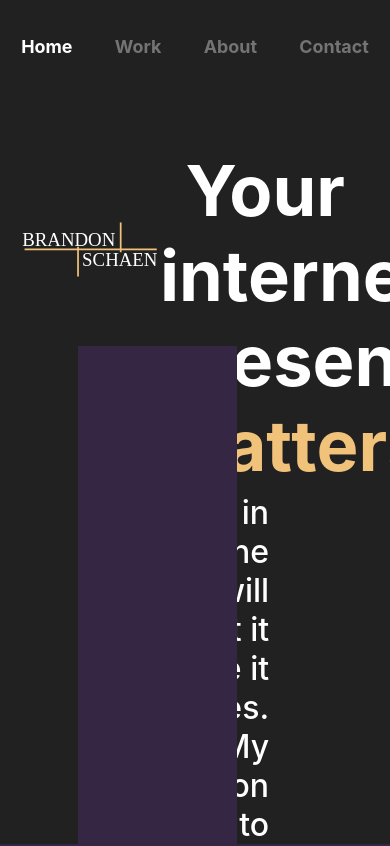
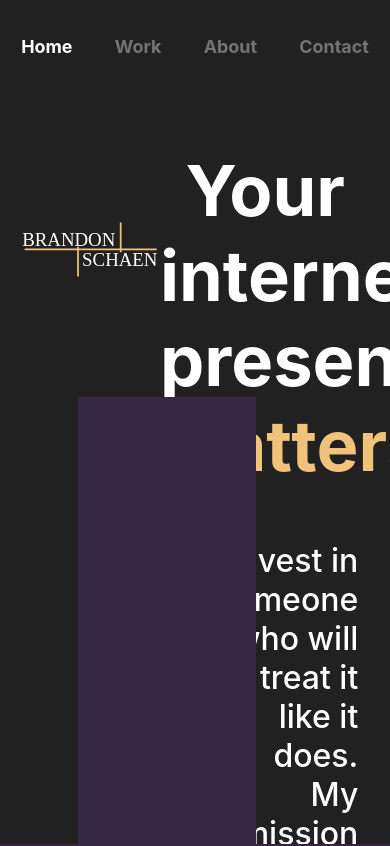
Before and after one commit to SonniSonni/Brandon-Portfolio, a React (Create React App) app in the folder client/: page / in a window 390 px wide. Shown: the top 846 px of the page. Built offline with nearby package versions, Linux system fonts and the light colour scheme.

Commit message:
Restructured landing page to make it responsive

```diff
--- a/client/src/components/LandingPage/LandingPage.css
+++ b/client/src/components/LandingPage/LandingPage.css
@@ -21,12 +21,15 @@
   scroll-snap-align: start;
 }
 .landing-stripe{
-  position: absolute;
+  position: relative;
   height: 60%;
   left: 20%;
   animation: slidestripeup 1s ease-in-out forwards .1s;
   bottom: -150%;
   z-index: 1;
+}
+.bottom-landing{
+  display: flex;
 }
 .logo-title{
   display: flex;
--- a/client/src/components/LandingPage/LandingPage.js
+++ b/client/src/components/LandingPage/LandingPage.js
@@ -15,11 +15,15 @@ const LandingPage = () => {
       {/* <StyledLogo className="landing-logo"/> */}
       <h1 className="landing-title">Your internet presence <br /><span className="matters">Matters</span></h1>
     </div>
-    <div className="desc-btn">
-      <h2 className="landing-desc">Invest in someone who will treat it like it does. <br />My mission is to always deliver quality results that will overshadow the rest. </h2>
-      <LandingBtn />
+
+    <div className="bottom-landing">
+      <img src={LandingStripe} alt="landing-stripe" className="landing-stripe"/>
+      <div className="desc-btn">
+        <h2 className="landing-desc">Invest in someone who will treat it like it does. <br />My mission is to always deliver quality results that will overshadow the rest. </h2>
+        <LandingBtn />
+      </div>
     </div>
-    <img src={LandingStripe} alt="landing-stripe" className="landing-stripe"/>
+
   </div>
   )
 };
```
